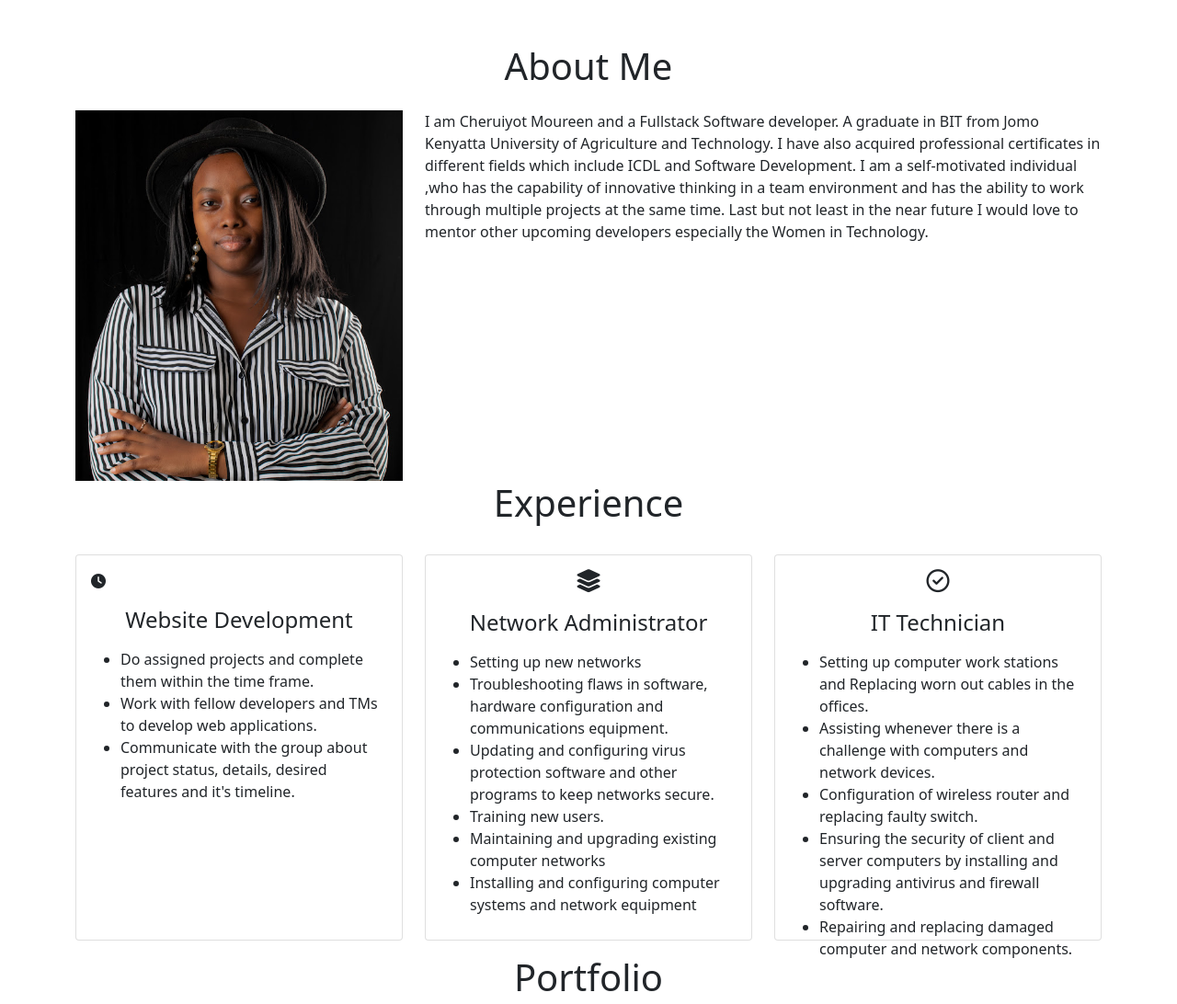
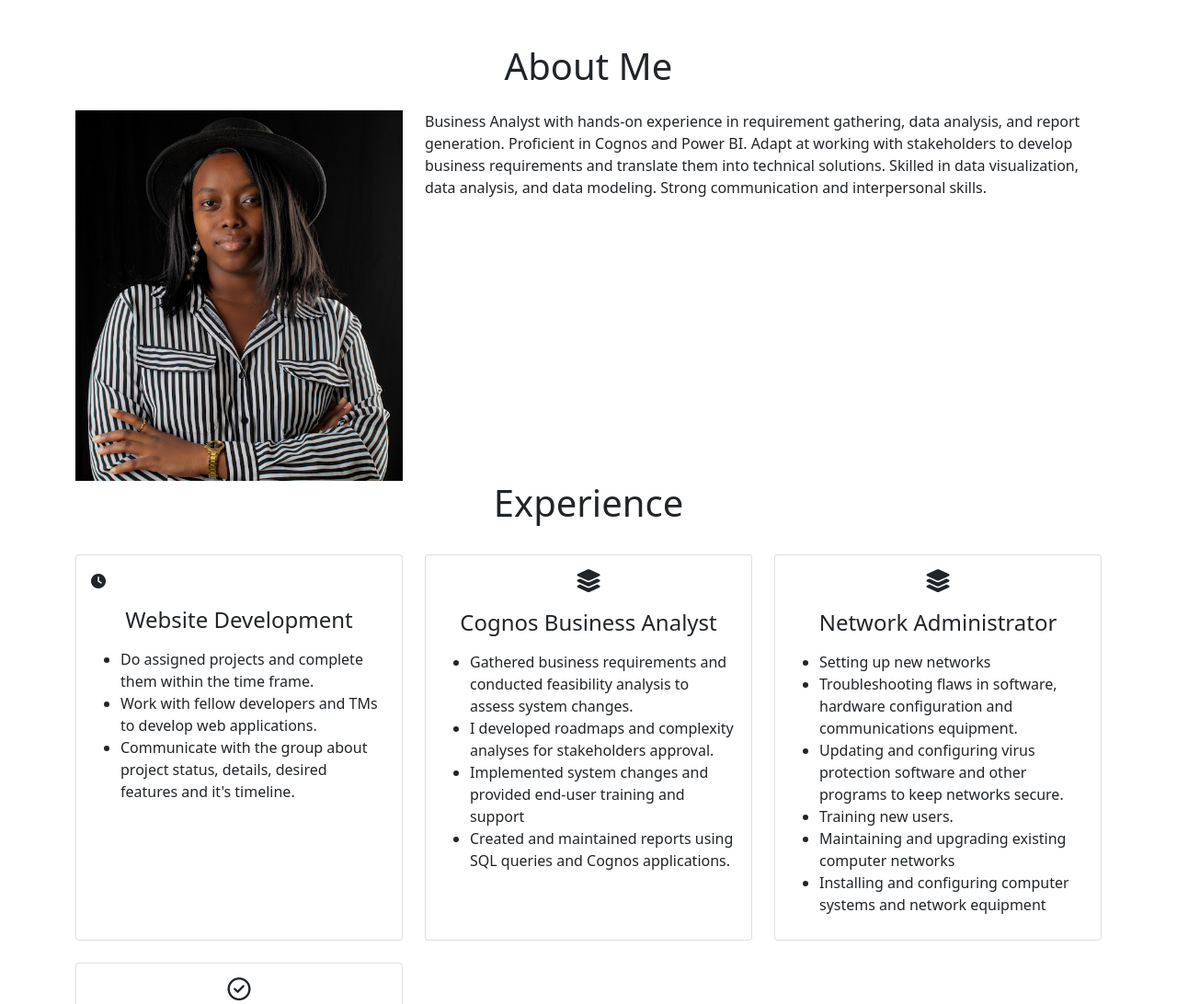
Before and after one commit to Cheruiyot-Moryn/Portfolio2.0, a plain HTML site: page index.html in a window 1280 px wide. Shown: the part 800-1892 px from the top of the page at 92% size. Drawn offline with nearby package versions, Linux system fonts and the light colour scheme.

Commit message:
Your commit message here

```diff
--- a/index.html
+++ b/index.html
@@ -49,7 +49,7 @@
             <div class="row">
                 <div class="col-lg-12 col-md-12 col-sm-12 col-xs-12 hero-text">
                     <h2 class="hero_title">I'm Cheruiyot Moureen C. </h2>
-                    <p class="hero_desc">A fullstack web developer.</p>
+                    <p class="hero_desc">A Cognos Business Analyst</p>
                 </div>
             </div>
         </div>
@@ -66,13 +66,10 @@
 
                 <div class="col-lg-8">
                     <p>
-                        I am Cheruiyot Moureen and a Fullstack Software developer.
-                        A graduate in BIT from Jomo Kenyatta University of Agriculture and Technology.
-                        I have also acquired professional certificates in different fields which include ICDL and
-                        Software Development.
-                        I am a self-motivated individual ,who has the capability of innovative thinking in a team environment and has the ability to work through multiple projects at the same time.
-                        Last but not least in the near future I would love to mentor other upcoming developers
-                        especially the Women in Technology.
+                       Business Analyst with hands-on experience in requirement gathering, data analysis, and report generation.
+                       Proficient in Cognos and Power BI. Adapt at working with stakeholders to develop business requirements and translate them into technical solutions.
+                       Skilled in data visualization, data analysis, and data modeling.
+                       Strong communication and interpersonal skills.
                     </p>
                 </div>
             </div>
@@ -95,6 +92,23 @@
                                 <li>Work with fellow developers and TMs to develop web applications.</li>
                                 <li>Communicate with the group about project status, details, desired features and it's
                                     timeline.</li>
+                            </ul>
+                            </p>
+                        </div>
+                    </div>
+                </div>
+
+                <div class="col-lg-4 mt-4">
+                    <div class="card experienceText">
+                        <div class="card-body">
+                            <i class='fas experienceIcon fa-layer-group'></i>
+                            <h4 class="card-title mt-3">Cognos Business Analyst</h4>
+                            <p class="card-text mt-3">
+                            <ul>
+                                <li>Gathered business requirements and conducted feasibility analysis to assess system changes.</li>
+                                <li>I developed roadmaps and complexity analyses for stakeholders approval.</li>
+                                <li>Implemented system changes and provided end-user training and support</li>
+                                <li>Created and maintained reports using SQL queries and Cognos applications.</li>
                             </ul>
                             </p>
                         </div>
@@ -178,7 +192,7 @@
                     </div>
                 </div>
 
-                <div class="col-lg-4 mt-4">
+              <!--  <div class="col-lg-4 mt-4">
                     <div class="card portfolioContent">
                         <img class="card-img-top" src="/images/neighborhood.jpg" alt="Card image" style="width:100%"
                             style="height:100%">
@@ -225,7 +239,7 @@
                             </div>
                         </div>
                     </div>
-                </div>
+                </div> -->
 
                 <div class="col-lg-4 mt-4">
                     <div class="card portfolioContent">
@@ -233,9 +247,7 @@
                             style="height:100%">
                         <div class="card-body">
                             <h4 class="card-title">Wanderlust</h4>
-                            <p class="card-text">We're in an age where people want to maximize on their travel and
-                                vacation
-                                experiences. We are a vacations company that opens up travel possibilities at affordable
+                            <p class="card-text">Vacations company that opens up travel possibilities at affordable
                                 prices through installments.</p>
                             <div class="text-center">
                                 <a href="https://joseph-oderoh.github.io/Wanderlust/" target="_blank">Link</a>
```
